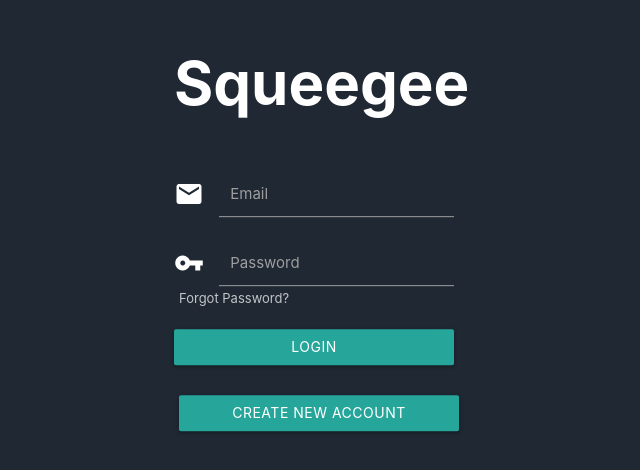
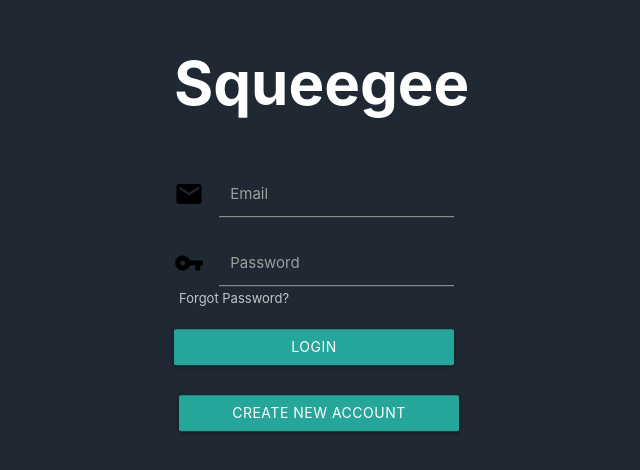
Before and after one commit to squeegee-whiteboard/client, a React app: page /#/login in a window 1280 px wide. Shown: the part 168-638 px from the top of the page, without its empty margins (326-966 px from the left). Built offline with nearby package versions, Linux system fonts and the light colour scheme.

Commit message:
text color change

```diff
--- a/src/containers/account.css
+++ b/src/containers/account.css
@@ -4,3 +4,6 @@
     margin: auto;
     padding: 2em;
 }
+*{
+    color: black;
+}
--- a/src/containers/dashboard.css
+++ b/src/containers/dashboard.css
@@ -1,5 +1,5 @@
 h5{
-    color:white;
+    color:black;
     padding-left:15px;
 }
 
```
